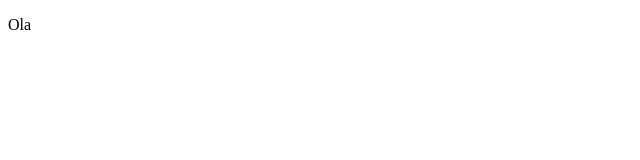
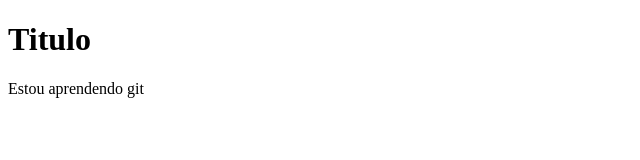
Before and after one commit to enthsz/Aprendendo-GIT, a plain HTML site: page index.html in a window 1280 px wide. Shown: the whole page, without its empty margins (0-640 px from the left). Drawn offline with Linux system fonts and the light colour scheme.

Commit message:
Criei titulo e paragrafo

```diff
--- a/index.html
+++ b/index.html
@@ -6,6 +6,7 @@
     <title>Tutorial Git</title>
 </head>
 <body>
-    <p>Ola</p>
+    <h1>Titulo</h1>
+    <p>Estou aprendendo git</p>
 </body>
 </html>
```
